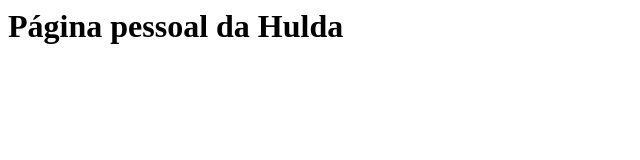
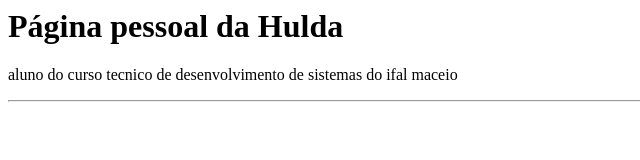
Before and after one commit to Hulda2008-bot/Hulda2008-bot.github.io, a plain HTML site: page index.html in a window 1280 px wide. Shown: the whole page, without its empty margins (0-640 px from the left). Drawn offline with Linux system fonts and the light colour scheme.

Commit message:
Update index.html

```diff
--- a/index.html
+++ b/index.html
@@ -5,6 +5,9 @@
 
   <body>
     <h1>Página pessoal da Hulda</h1>
+    <p>aluno do curso tecnico de desenvolvimento de sistemas do ifal maceio</p>
+    <hr>
+
   </body>
 
 </html>
```
